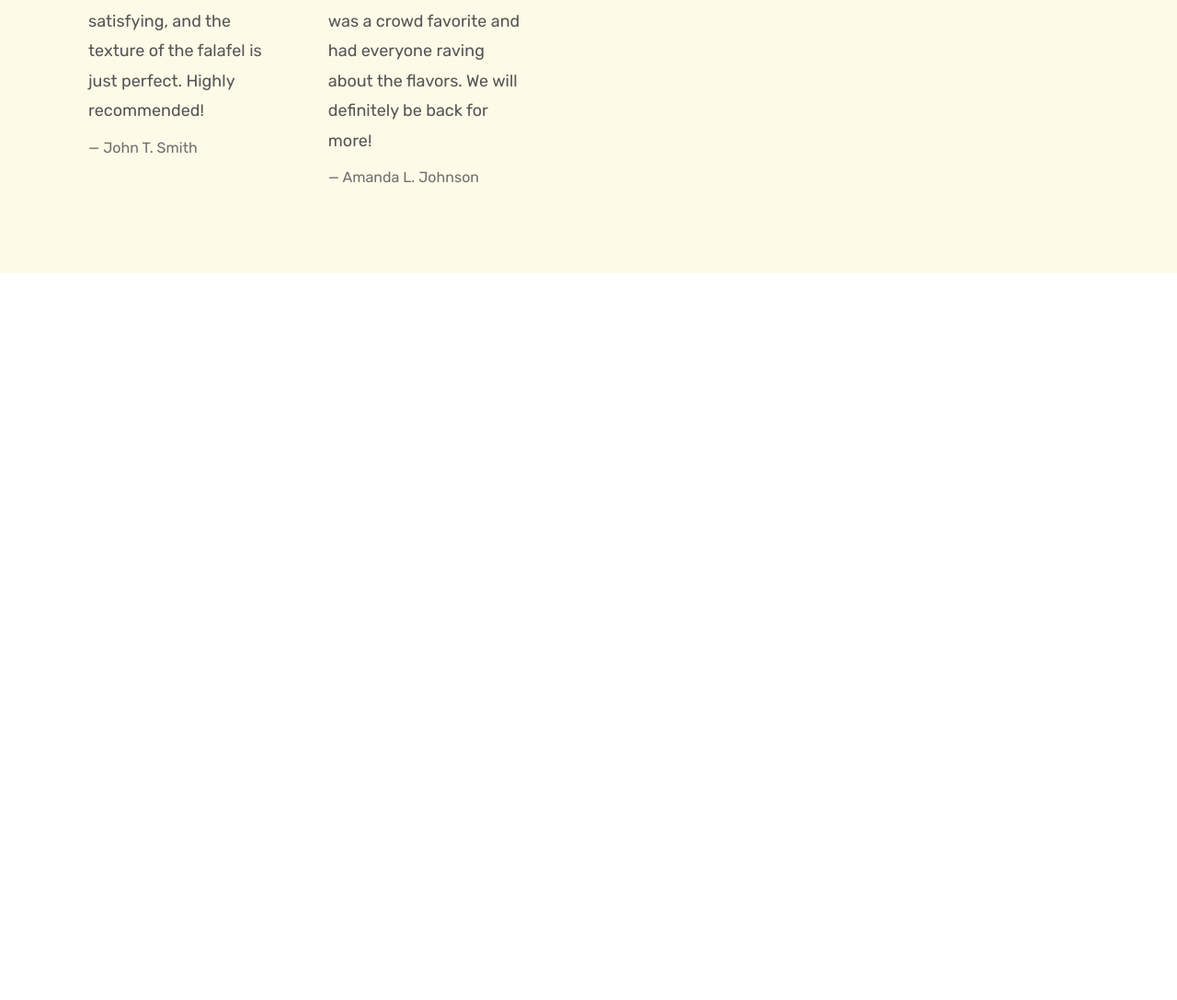
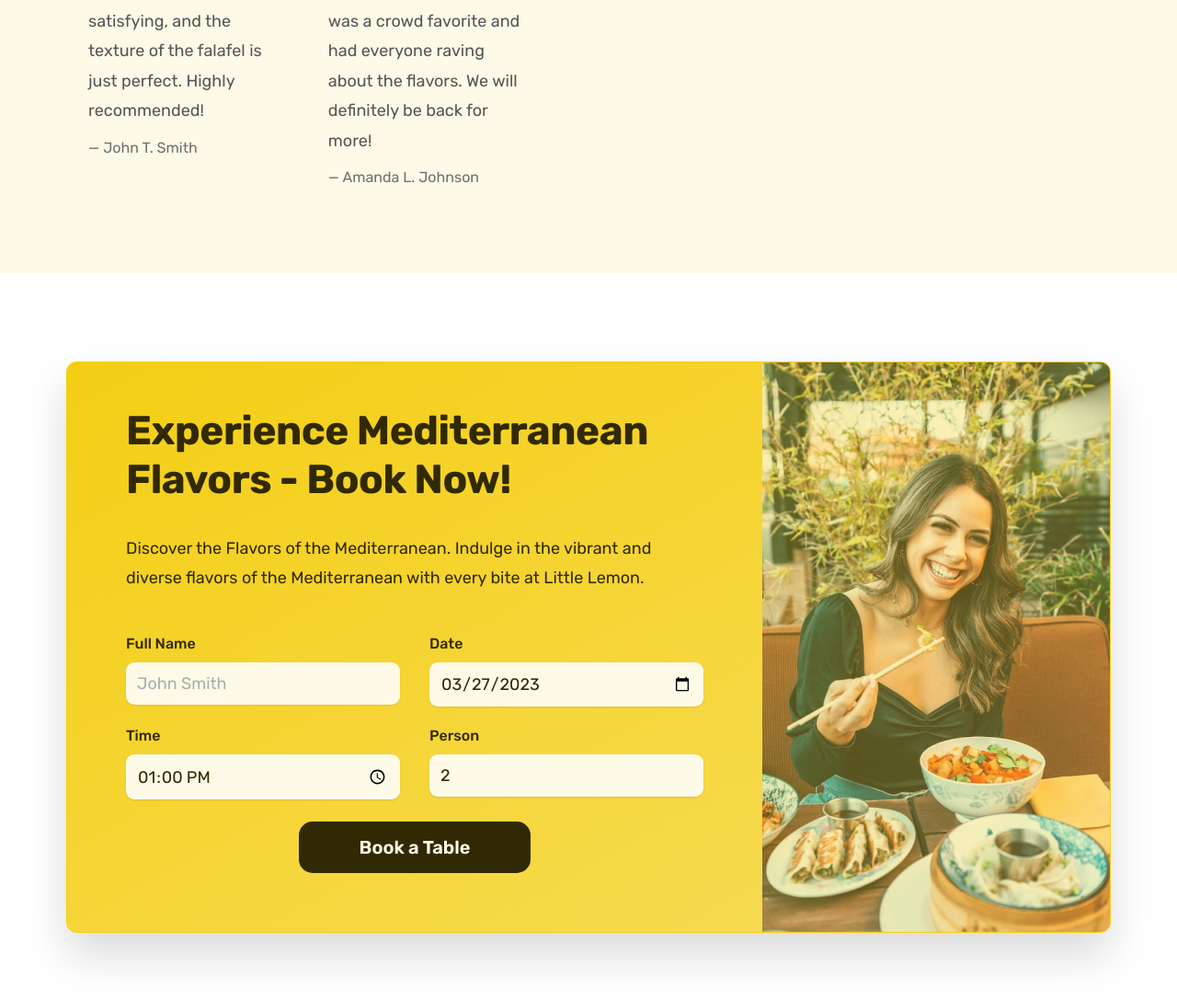
Before and after one commit to tusharpatowary/little-lemon, a plain HTML site: page index.html in a window 1280 px wide. Shown: the part 8218-9305 px from the top of the page at 92% size. Before the commit the page ends 8515 px from the top, so only its background shows below. Drawn offline with nearby package versions, Linux system fonts and the light colour scheme.

Commit message:
Add files via upload
Added Table booking section

```diff
--- a/css/style.css
+++ b/css/style.css
@@ -140,7 +140,7 @@ strong{
     letter-spacing: 0.75px;
 }
 
-
+.btn,
 .btn:link, .btn:visited{
     display: inline-block;
     text-decoration: none;
@@ -150,6 +150,10 @@ strong{
     border-radius: 15px;
     /* transition: background-colur 0.3s; */
     transition: all 0.3s;
+    /* Only for btn */
+    border: none;
+    cursor: pointer;
+    font-family: inherit;
 }
 
 .btn--full:link, .btn--full:visited
@@ -175,6 +179,22 @@ strong{
     /* Trick for add boarder inside*/
     box-shadow: inset 0 0 0 5px #a4afab;
 }
+
+.btn--form{
+    background-color: #312904;
+    color: #fefae8;
+    grid-column: span 2;
+    width: 40%;
+    justify-self: center;
+    /* padding: 1.2rem; */
+}
+.btn--form:hover{
+    color: #252f2c;
+    background-color: #e9fac8;
+
+}
+
+
 .link:link,
 .link:visited{
     display: inline-block;
@@ -193,6 +213,11 @@ strong{
     padding-top: .7rem;
     border-radius: 15px;
     border-bottom: 1px solid transparent;
+}
+
+*:focus{
+    outline: none;
+    box-shadow: 0 0 0 0.8rem rgba(244, 207, 20, 0.5);
 }
 
 /* HELPER/SETTINGS CLASES */
@@ -231,6 +256,7 @@ strong{
     gap: 3.2rem;
 }
 
+
 .main-nav-link:link,
 .main-nav-link:visited{
     text-decoration: none;
@@ -239,6 +265,7 @@ strong{
     font-size: 1.8rem;
     transition: all 0.3s;
 }
+
 
 .main-nav-link:hover,
 .main-nav-link:active{
@@ -473,3 +500,72 @@ strong{
 .gallary-img img:hover{
     transform: scale(1.1);
 }
+
+/*****************************/
+/*TABLE BOOKING SECTION*/
+/****************************/
+.section-cta{
+    padding: 9.6rem 0;
+
+}
+.cta{
+    display: grid;
+    grid-template-columns: 2fr 1fr;
+    box-shadow: 0 2.4rem 4.8rem rgba(0, 0, 0, 0.15);
+    border-radius: 11px;
+    background-image: linear-gradient(to right bottom, #f4ce14, #f7dd5b );
+    overflow: hidden;
+    border: 0.5px solid #f4ce14;
+}
+
+.cta-text-box{
+    padding: 4.8rem 6.4rem 6.4rem 6.4rem;
+    color: #312904;
+}
+.cta .heading-secondary{
+    color: #312904;
+    margin-bottom: 3.2rem;
+}
+.cta-text{
+    font-size: 1.8rem;
+    line-height: 1.8;
+    margin-bottom: 4.8rem;
+}
+.cta-img-box{
+    background-image: linear-gradient(to right bottom, rgba(244, 207, 20, 0.35), rgba(247, 221, 91, 0.35) ), url(../img/eating.jpg);
+    background-size: cover;
+    background-position: center;
+}
+.cta-form{
+    display: grid;
+    grid-template-columns: 1fr 1fr;
+    column-gap: 3.2rem;
+    row-gap: 2.4rem;
+}
+
+.cta-form label
+{
+    display: block;
+    font-size: 1.6rem;
+    font-weight: 500;
+    margin-bottom: 1.2rem;
+}
+.cta-form input
+{
+    width: 100%;
+    padding: 1.2rem;
+    font-size: 1.8rem;
+    font-family: inherit;
+    color: inherit;
+    border: none;
+    background-color: #fefae8;
+    border-radius: 9px;
+    box-shadow: 0 1px 2px rgba(0, 0, 0, 0.1);
+}
+.cta-form input::placeholder{
+    color: #a4afab;
+}
+.cta *:focus{
+    outline: none;
+    box-shadow: 0 0 0 0.8rem hsla(49, 92%, 95%, 0.5);
+}
--- a/index.html
+++ b/index.html
@@ -773,6 +773,51 @@
                 </figure>
 
             </div>
+        </section>
+
+
+        <!-- SECTION TABLE BOOKING -->
+
+        <section class="section-cta">
+            <div class="container">
+                <div class="cta">
+                    <div class="cta-text-box">
+
+                        <h2 class="heading-secondary">
+                            Experience Mediterranean Flavors - Book Now!
+                        </h2>
+                        <p class="cta-text">
+                            Discover the Flavors of the Mediterranean. Indulge in the vibrant and diverse flavors of the Mediterranean with every bite at Little Lemon.
+                        </p>
+                        <form class="cta-form" action="#">
+                            <div>
+                                <label for="full-name">Full Name</label>
+                                <input id="full-name" type="text" placeholder="John Smith" required>
+                            </div>
+
+                           <div>
+                            <label for="date">Date</label>
+                            <input id="date" type="date" value="2023-03-27" required>
+                           </div>
+
+                           <div>
+                            <label for="time">Time</label>
+                            <input id="time" type="time" value="13:00" required>
+                           </div>
+                            <div>
+                                <label for="guest-number">Person</label>
+                            <input id="guest-number" type="number" value="2" required>
+                            </div>
+
+                            <button class="btn btn--form" type="submit">Book a Table</button>
+
+                        </form>
+
+                    </div>
+                <div class="cta-img-box"></div>
+                </div>
+
+            </div>
 
         </section>
     </main>
```
Also changed, not shown: img/Extra-img/Beef-Kebabs-with-Pomegranate-Glaze.jpg (added), img/Extra-img/Falafel patties.jpg (added), img/Extra-img/Kefta meatball.jpg (added), img/eating.jpg (added), 3 other files.
